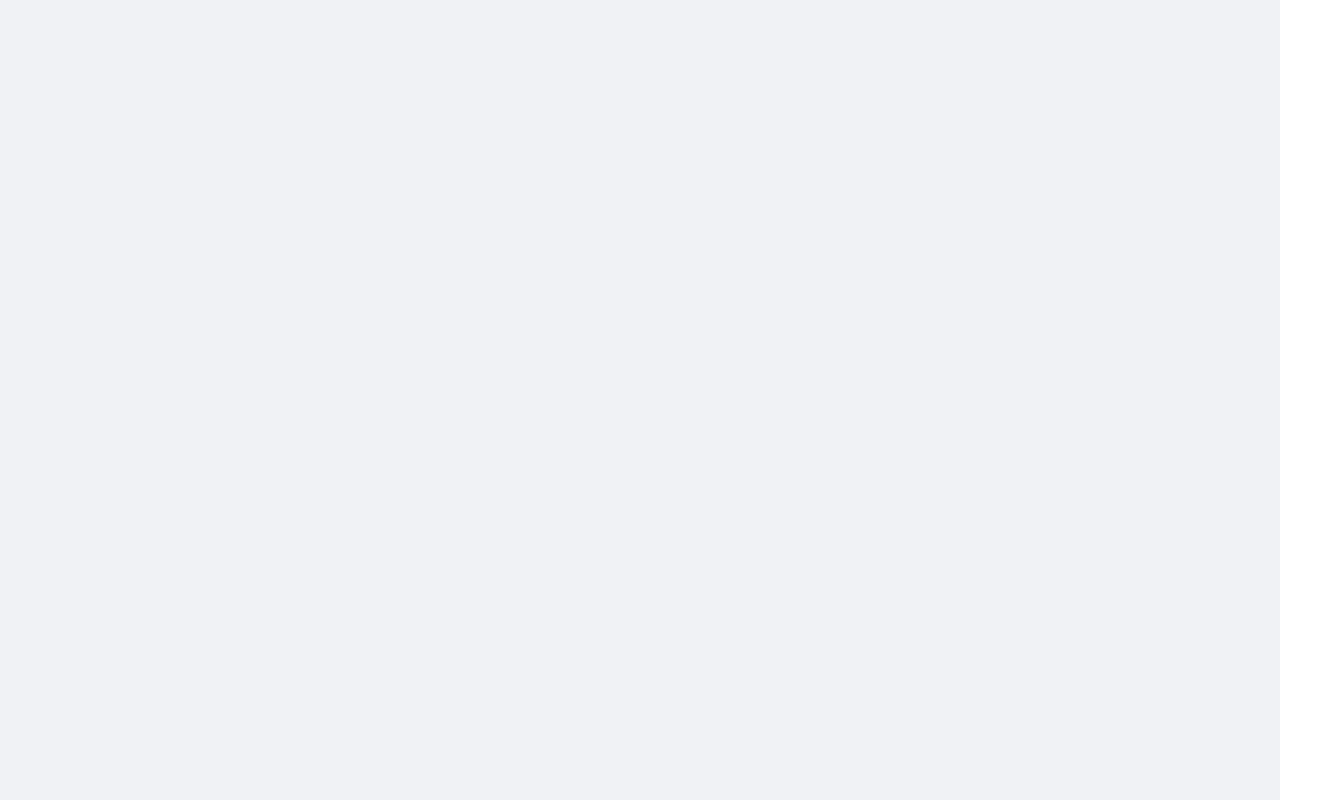
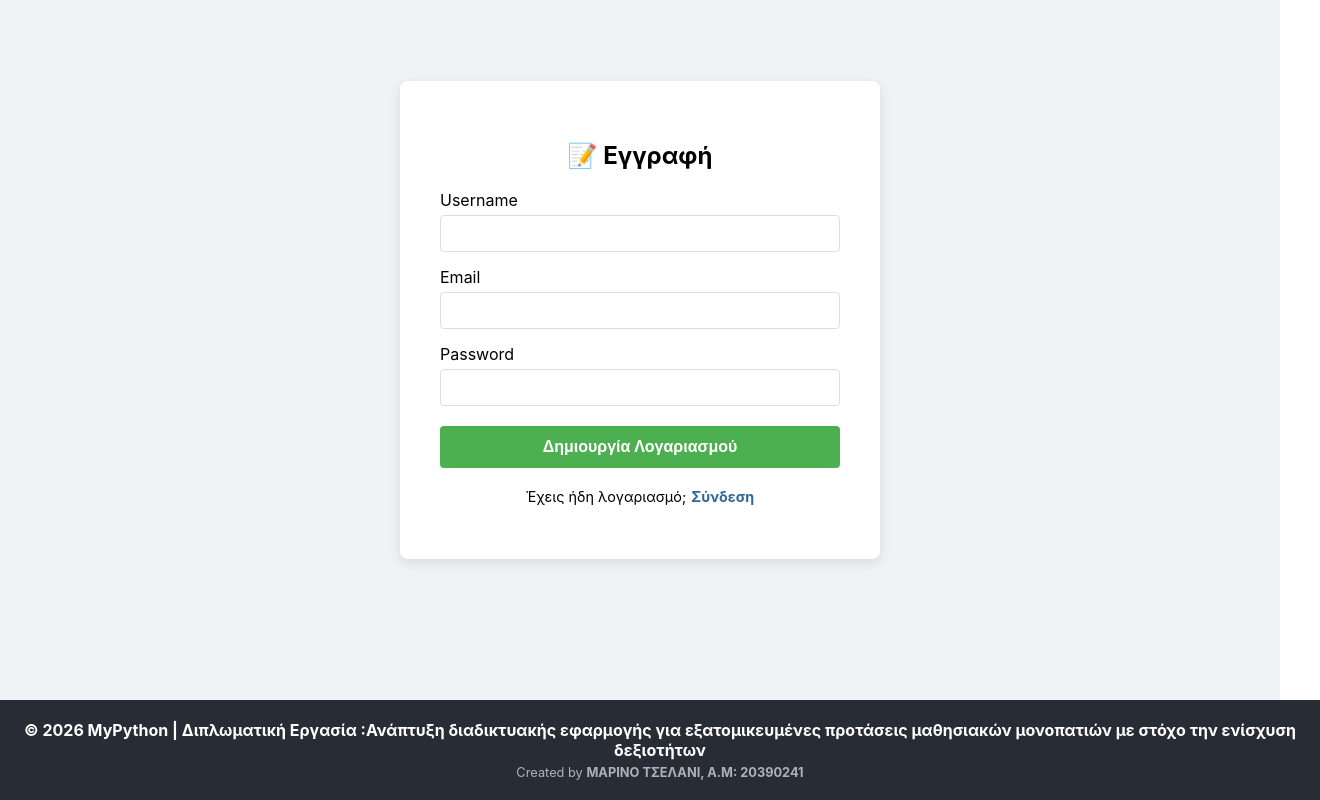
Before and after one commit to mrns20/Thesis_project, a React (Create React App) app in the folder frontend/: page /register in a window 1280 px wide. Before the commit this address had no page. Shown: the whole page, 1320 px wide, since content can reach past the window. Built offline with nearby package versions, Linux system fonts and the light colour scheme.

Commit message:
sign up changes

```diff
--- a/frontend/src/App.tsx
+++ b/frontend/src/App.tsx
@@ -6,25 +6,36 @@ import {
   Navigate,
 } from "react-router-dom";
 import Login from "./components/Login";
+import Register from "./components/Register";
 import Dashboard from "./components/Dashboard";
 import Quiz from "./components/Quiz";
+import Footer from "./components/Footer"; // <--- Μην ξεχάσεις αυτό!
 
 // Έλεγχος αν ο χρήστης είναι συνδεδεμένος
 const PrivateRoute = ({ children }: { children: React.ReactNode }) => {
   const token = localStorage.getItem("access_token");
-  // ΠΡΟΣΟΧΗ: Βάζουμε το <>{children}</> για να είναι valid JSX Element
   return token ? <>{children}</> : <Navigate to="/" />;
 };
 
 function App() {
   return (
     <Router>
+      {/* Αλλαγή Layout: Χρησιμοποιούμε Flexbox για να πιάνει όλο το ύψος
+          και να σπρώχνει το Footer κάτω.
+      */}
       <div
-        className="App"
-        style={{ minHeight: "100vh", backgroundColor: "#f0f2f5" }}
+        style={{
+          display: "flex",
+          flexDirection: "column",
+          minHeight: "100vh",
+          backgroundColor: "#f0f2f5",
+        }}
       >
+        {/* Ο κυρίως χώρος που θα μπαίνουν οι σελίδες */}
+        <div style={{ flex: 1 }}>
           <Routes>
             <Route path="/" element={<Login />} />
+            <Route path="/register" element={<Register />} />
 
             <Route
               path="/dashboard"
@@ -45,6 +56,10 @@ function App() {
             />
           </Routes>
         </div>
+
+        {/* Το Footer μπαίνει εδώ, έξω από τα Routes αλλά μέσα στο Router */}
+        <Footer />
+      </div>
     </Router>
   );
 }
--- /dev/null
+++ b/frontend/src/components/Footer.tsx
@@ -0,0 +1,39 @@
+import React from "react";
+
+const Footer: React.FC = () => {
+  return (
+    <footer style={styles.footer}>
+      <p style={styles.text}>
+        © 2026 MyPython | Διπλωματική Εργασία :Ανάπτυξη διαδικτυακής εφαρμογής
+        για εξατομικευμένες προτάσεις μαθησιακών μονοπατιών με στόχο την
+        ενίσχυση δεξιοτήτων
+      </p>
+      <p style={styles.subText}>
+        Created by <strong>ΜΑΡΙΝΟ ΤΣΕΛΑΝΙ, Α.Μ: 20390241</strong>
+      </p>
+    </footer>
+  );
+};
+
+const styles = {
+  footer: {
+    backgroundColor: "#282c34", // Σκούρο χρώμα για contrast
+    color: "white",
+    textAlign: "center" as "center",
+    padding: "20px",
+    marginTop: "auto", // Αυτό βοηθάει να σπρώχνεται προς τα κάτω
+    width: "100%",
+  },
+  text: {
+    margin: "0",
+    fontSize: "1rem",
+    fontWeight: "bold",
+  },
+  subText: {
+    margin: "5px 0 0",
+    fontSize: "0.8rem",
+    color: "#abb2bf",
+  },
+};
+
+export default Footer;
--- a/frontend/src/components/Login.tsx
+++ b/frontend/src/components/Login.tsx
@@ -57,7 +57,18 @@ const Login: React.FC = () => {
         <p
           style={{ marginTop: "20px", textAlign: "center", fontSize: "0.9rem" }}
         >
-          Δεν έχεις λογαριασμό; Ζήτα από τον διαχειριστή να σε προσθέσει.
+          Δεν έχεις λογαριασμό;
+          <span
+            onClick={() => navigate("/register")}
+            style={{
+              color: "#306998",
+              cursor: "pointer",
+              fontWeight: "bold",
+              marginLeft: "5px",
+            }}
+          >
+            Κάνε Εγγραφή
+          </span>
         </p>
       </div>
     </div>
@@ -70,7 +81,7 @@ const styles = {
     display: "flex",
     justifyContent: "center",
     alignItems: "center",
-    height: "100vh",
+    height: "80vh",
     backgroundColor: "#f0f2f5",
   },
   card: {
--- /dev/null
+++ b/frontend/src/components/Register.tsx
@@ -0,0 +1,160 @@
+import React, { useState } from "react";
+import { useNavigate } from "react-router-dom";
+import { authAPI } from "../api";
+
+const Register: React.FC = () => {
+  const [formData, setFormData] = useState({
+    username: "",
+    email: "",
+    password: "",
+  });
+  const [error, setError] = useState("");
+  const [success, setSuccess] = useState(false);
+  const navigate = useNavigate();
+
+  const handleChange = (e: React.ChangeEvent<HTMLInputElement>) => {
+    setFormData({ ...formData, [e.target.name]: e.target.value });
+  };
+
+  const handleRegister = async (e: React.FormEvent) => {
+    e.preventDefault();
+    try {
+      await authAPI.register(formData);
+      setSuccess(true);
+      // Μετά από 2 δευτερόλεπτα, πήγαινε τον στο Login
+      setTimeout(() => {
+        navigate("/");
+      }, 2000);
+    } catch (err) {
+      setError("Αποτυχία εγγραφής. Δοκίμασε άλλο όνομα χρήστη.");
+    }
+  };
+
+  return (
+    <div style={styles.container}>
+      <div style={styles.card}>
+        <h2 style={{ textAlign: "center", marginBottom: "20px" }}>
+          📝 Εγγραφή
+        </h2>
+
+        {success ? (
+          <div style={styles.success}>
+            ✅ Ο λογαριασμός δημιουργήθηκε! <br /> Μεταφορά στη σύνδεση...
+          </div>
+        ) : (
+          <form onSubmit={handleRegister}>
+            {error && <div style={styles.error}>{error}</div>}
+
+            <div style={{ marginBottom: "15px" }}>
+              <label>Username</label>
+              <input
+                name="username"
+                type="text"
+                value={formData.username}
+                onChange={handleChange}
+                style={styles.input}
+                required
+              />
+            </div>
+            <div style={{ marginBottom: "15px" }}>
+              <label>Email</label>
+              <input
+                name="email"
+                type="email"
+                value={formData.email}
+                onChange={handleChange}
+                style={styles.input}
+                required
+              />
+            </div>
+            <div style={{ marginBottom: "20px" }}>
+              <label>Password</label>
+              <input
+                name="password"
+                type="password"
+                value={formData.password}
+                onChange={handleChange}
+                style={styles.input}
+                required
+              />
+            </div>
+            <button type="submit" style={styles.button}>
+              Δημιουργία Λογαριασμού
+            </button>
+          </form>
+        )}
+
+        <p
+          style={{ marginTop: "20px", textAlign: "center", fontSize: "0.9rem" }}
+        >
+          Έχεις ήδη λογαριασμό;
+          <span
+            onClick={() => navigate("/")}
+            style={{
+              color: "#306998",
+              cursor: "pointer",
+              fontWeight: "bold",
+              marginLeft: "5px",
+            }}
+          >
+            Σύνδεση
+          </span>
+        </p>
+      </div>
+    </div>
+  );
+};
+
+const styles = {
+  container: {
+    display: "flex",
+    justifyContent: "center",
+    alignItems: "center",
+    height: "80vh",
+    backgroundColor: "#f0f2f5",
+  },
+  card: {
+    width: "400px",
+    padding: "40px",
+    backgroundColor: "white",
+    borderRadius: "8px",
+    boxShadow: "0 4px 12px rgba(0,0,0,0.1)",
+  },
+  input: {
+    width: "100%",
+    padding: "10px",
+    marginTop: "5px",
+    borderRadius: "4px",
+    border: "1px solid #ddd",
+    boxSizing: "border-box" as "border-box",
+  },
+  button: {
+    width: "100%",
+    padding: "12px",
+    backgroundColor: "#4caf50",
+    color: "white",
+    border: "none",
+    borderRadius: "4px",
+    cursor: "pointer",
+    fontSize: "16px",
+    fontWeight: "bold" as "bold",
+  },
+  error: {
+    backgroundColor: "#ffebee",
+    color: "#c62828",
+    padding: "10px",
+    borderRadius: "4px",
+    marginBottom: "15px",
+    textAlign: "center" as "center",
+  },
+  success: {
+    backgroundColor: "#e8f5e9",
+    color: "#2e7d32",
+    padding: "20px",
+    borderRadius: "4px",
+    textAlign: "center" as "center",
+    fontSize: "1.1rem",
+  },
+};
+
+export default Register;
--- a/frontend/src/index.css
+++ b/frontend/src/index.css
@@ -1,13 +1,22 @@
 body {
   margin: 0;
-  font-family: -apple-system, BlinkMacSystemFont, 'Segoe UI', 'Roboto', 'Oxygen',
-    'Ubuntu', 'Cantarell', 'Fira Sans', 'Droid Sans', 'Helvetica Neue',
-    sans-serif;
+  padding: 0;
+  box-sizing: border-box; /* Αυτό είναι το μυστικό! */
+  font-family:
+    -apple-system, BlinkMacSystemFont, "Segoe UI", "Roboto", "Oxygen", "Ubuntu",
+    "Cantarell", "Fira Sans", "Droid Sans", "Helvetica Neue", sans-serif;
   -webkit-font-smoothing: antialiased;
   -moz-osx-font-smoothing: grayscale;
+
+  /* Πρόσθεσε και αυτό για σιγουριά */
+  overflow-x: hidden; /* Κρύβει την οριζόντια μπάρα αν υπάρχει */
 }
 
+/* Πρόσθεσε και αυτόν τον κανόνα για να πιάνει όλο το ύψος σωστά */
+#root {
+  height: 100%;
+}
 code {
-  font-family: source-code-pro, Menlo, Monaco, Consolas, 'Courier New',
-    monospace;
+  font-family:
+    source-code-pro, Menlo, Monaco, Consolas, "Courier New", monospace;
 }
```
Also changed, not shown: 2 other files (tests, documents, lock files or other folders). Lines whose indentation alone changed are shown as unchanged.
